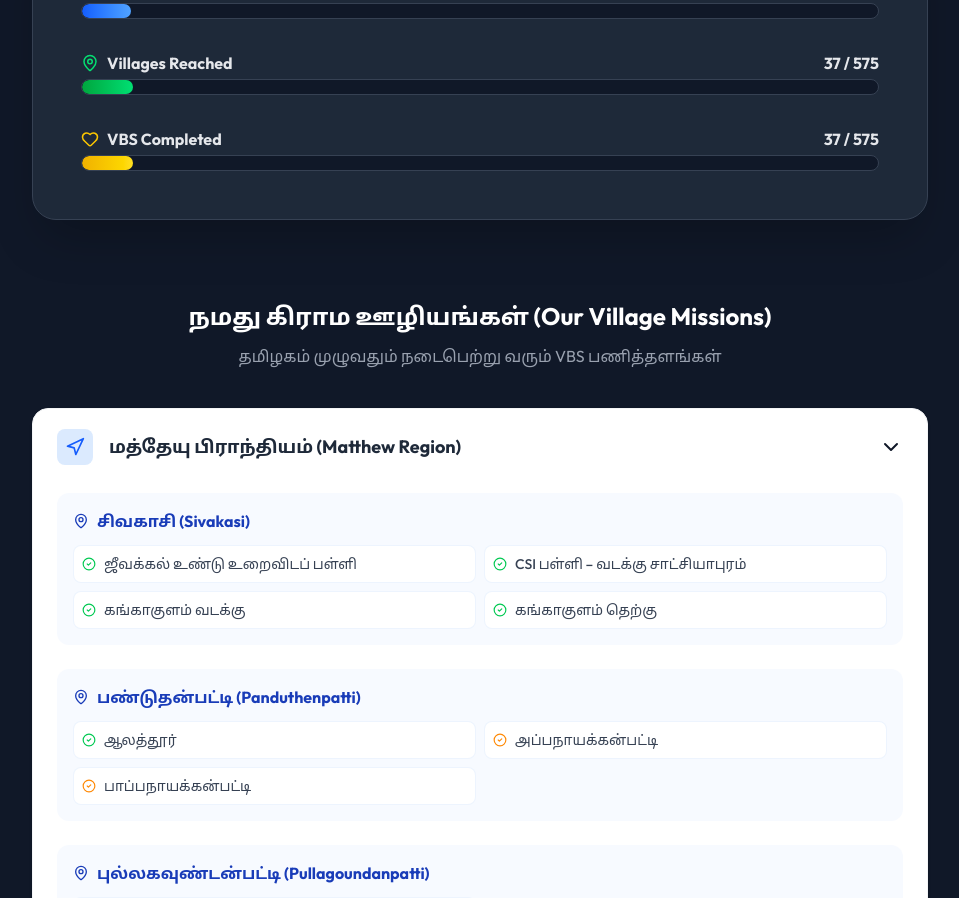
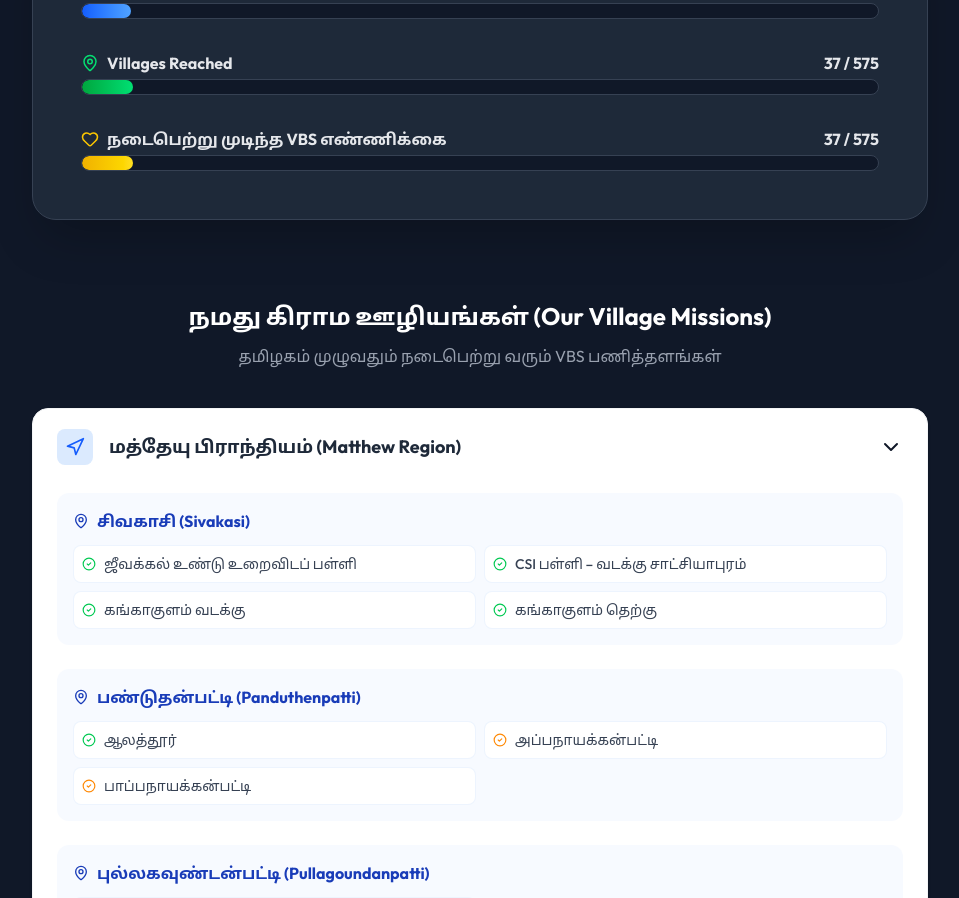
Before and after one commit to grace-media-web/Mecogen-VBS, a React (Vite) app: page / in a window 1280 px wide. Shown: the part 2760-3658 px from the top of the page, without its empty margins (160-1119 px from the left). Built offline with nearby package versions, Linux system fonts and the light colour scheme.

Commit message:
Update App.tsx
நடைபெற்று முடிந்த VBS எண்ணிக்கை

```diff
--- a/src/App.tsx
+++ b/src/App.tsx
@@ -141,7 +141,7 @@ const MissionTracker = () => {
 
            <div className="space-y-3">
              <div className="flex justify-between text-sm md:text-base font-bold text-gray-200 mb-1">
-               <span className="flex items-center gap-2"><Heart size={18} className="text-yellow-400"/> VBS Completed</span>
+               <span className="flex items-center gap-2"><Heart size={18} className="text-yellow-400"/> நடைபெற்று முடிந்த VBS எண்ணிக்கை</span>
                <span>{currentVBS.toLocaleString()} / {vbsGoal.toLocaleString()}</span>
              </div>
              <div className="w-full bg-gray-900 h-4 rounded-full overflow-hidden border border-gray-700">
```
